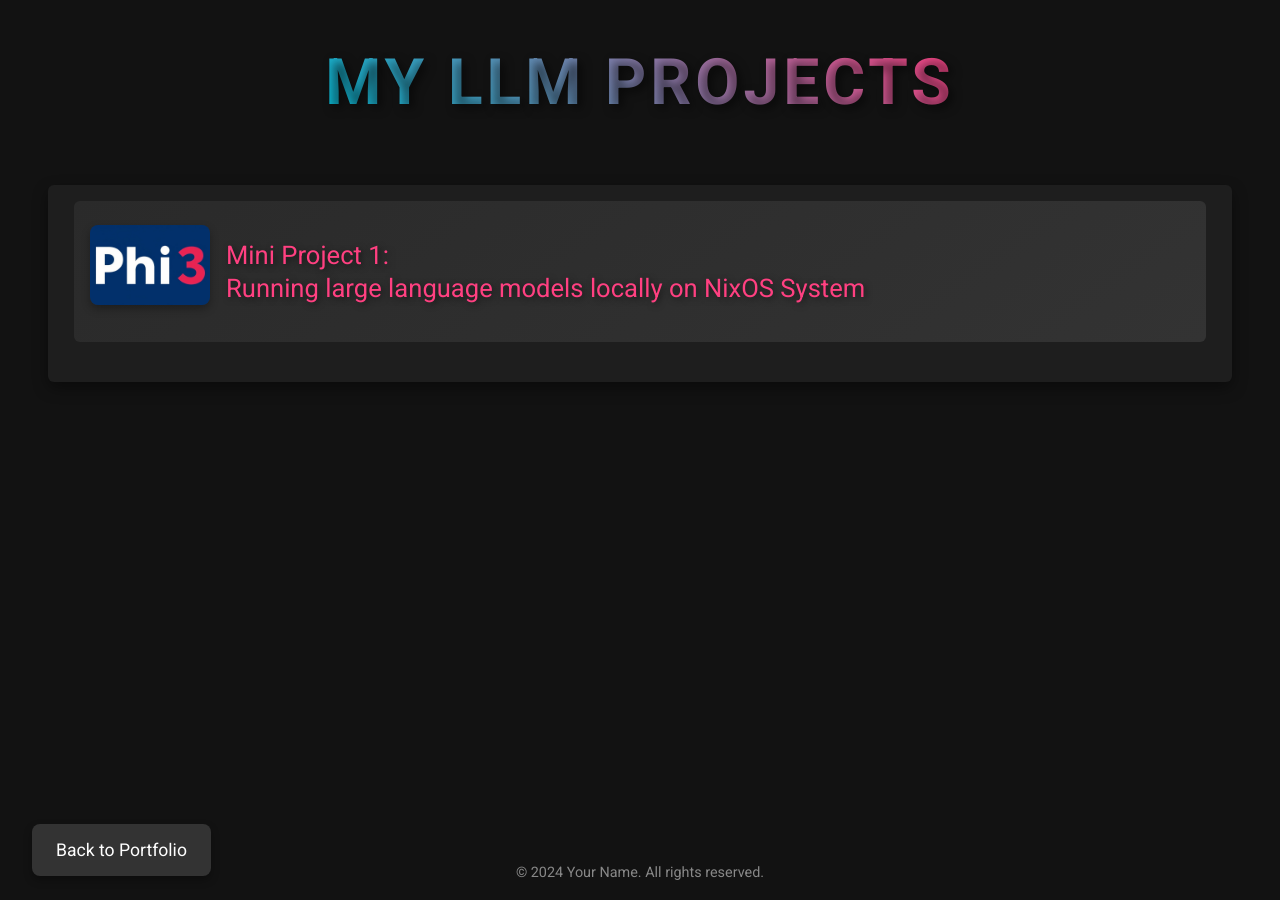
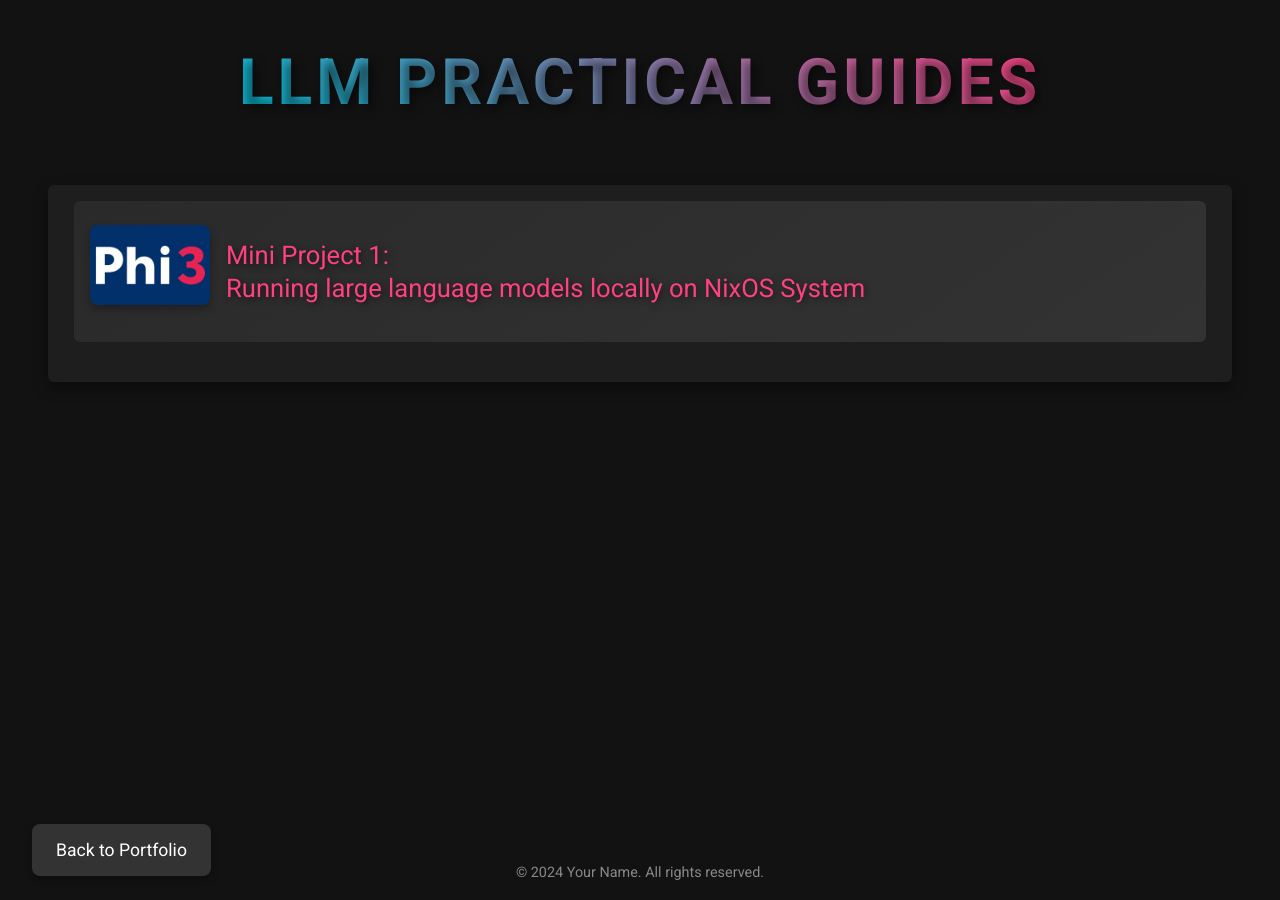
Before and after one commit to nbahador/nbahador.github.io, a Jekyll site: the page LLMProjects.html, which Jekyll copies as it is, in a window 1280 px wide. Built offline with Jekyll 4.4.1, drawn with Linux system fonts in a browser that asks for light colours.

Commit message:
Update LLMProjects.html

```diff
--- a/LLMProjects.html
+++ b/LLMProjects.html
@@ -164,7 +164,7 @@
 </head>
 <body>
 
-    <h1>My LLM Projects</h1>
+    <h1>LLM Practical Guides</h1>
 
     <!-- Projects Section -->
     <div class="projects-container">
```
